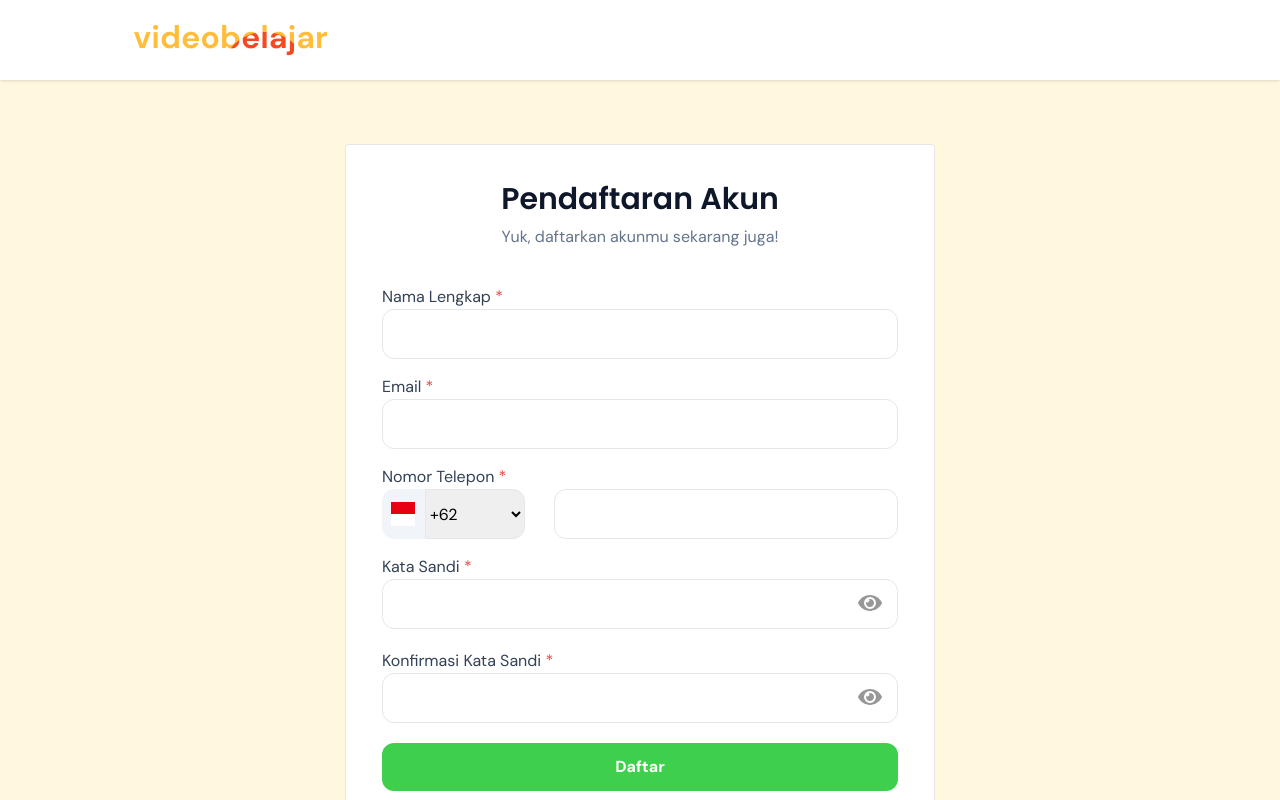
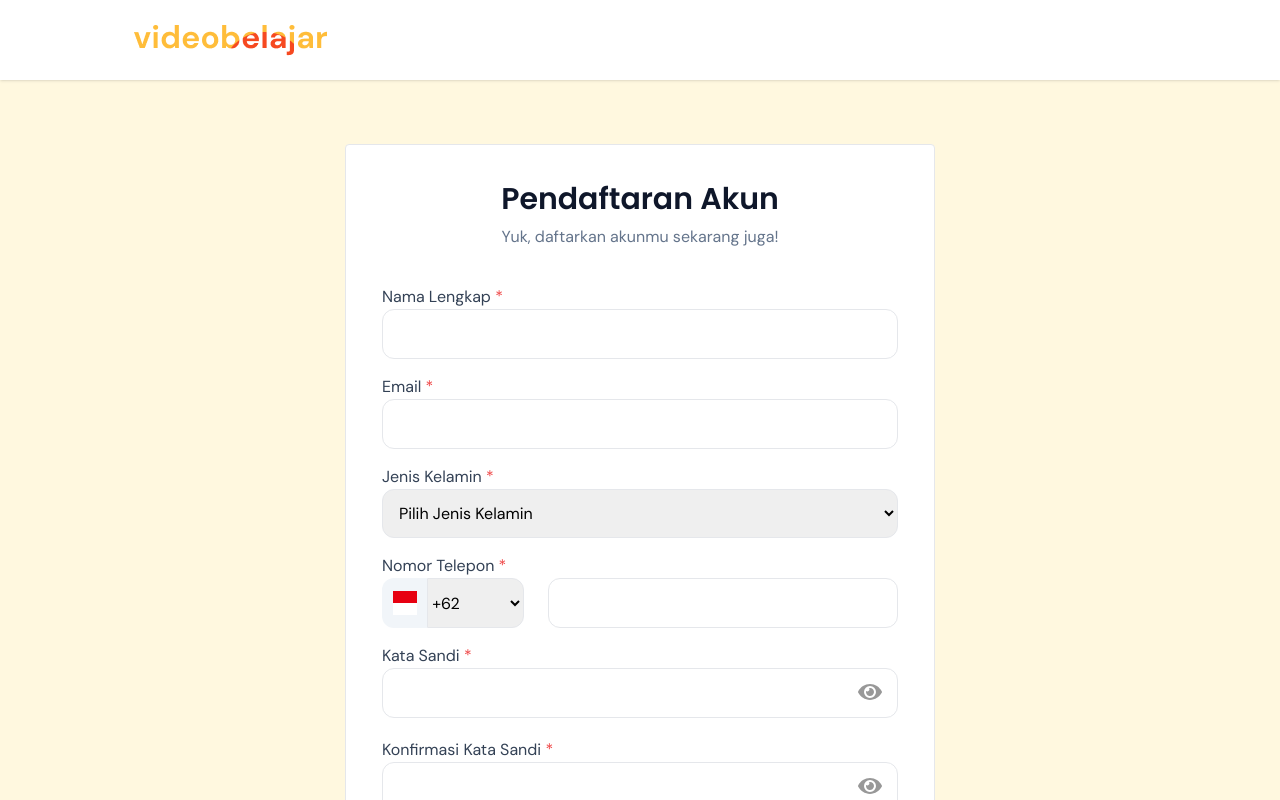
Before and after one commit to heyymasud/video-belajar-website, a React (Vite) app: page /register in a window 1280 px wide. Shown: the top 800 px of the page. Built offline with nearby package versions, Linux system fonts and the light colour scheme; the HTML template or start-up script is replaced by a standard one.

Commit message:
finish auth

```diff
--- a/src/Components/Elements/InputField/InputFieldPhone.jsx
+++ b/src/Components/Elements/InputField/InputFieldPhone.jsx
@@ -1,9 +1,10 @@
 import { useState } from "react";
-import country from "../../../Data/country.js";
+import auth from "../../../Data/authData.js";
 
 const InputFieldPhone = (props) => {
   const { type, text, id, register, errors } = props;
 
+  const country = auth[0].country;
 
   const [selectedCode, setSelectedCode] = useState(country[0].code);
   const [selectedFlag, setSelectedFlag] = useState(country[0].flag);
@@ -18,16 +19,18 @@ const InputFieldPhone = (props) => {
       <label className="text-slate-700 mb-1" htmlFor={id}>
         {text} <span className="text-red-500">*</span>
       </label>
-      <section className="flex justify-between">
-        <section className="flex w-1/3">
-          <label className="w-3/12 bg-slate-100 flex justify-center items-center p-2 rounded-s-xl">
-            <img src={selectedFlag} />
+      <section className="flex justify-between gap-3 md:gap-6">
+        <section className="flex w-10/12 sm:w-5/12">
+          <label className=" bg-slate-100 flex justify-center px-2 items-center rounded-s-xl w-5/12" htmlFor='country'>
+            <img src={selectedFlag} width={24} />
           </label>
           <select
            {...register("country")}
             value={selectedCode}
             onChange={handleChange}
-            className="border border-gray-200 rounded-e-xl w-7/12"
+            className={`border border-gray-200 rounded-e-xl w-full focus:outline-primary-500 ${errors?.[id] && "border-red-500 focus:outline-red-500"}`}
+            name='country'
+            id='country'
           >
             {country.map((c) => (
               <option key={c.code} value={c.code}>
@@ -37,7 +40,7 @@ const InputFieldPhone = (props) => {
           </select>
         </section>
         <input
-          className={`py-3 px-3 w-4/6 border border-gray-200 rounded-xl focus:outline-primary-500 ${
+          className={`py-3 px-3 w-full border border-gray-200 rounded-xl focus:outline-primary-500 ${
             errors?.[id] && "border-red-500 focus:outline-red-500"
           }`}
           type={type}
--- /dev/null
+++ b/src/Components/Elements/InputSelect/index.jsx
@@ -0,0 +1,43 @@
+import { useState } from "react";
+import auth from "../../../Data/authData.js";
+const InputSelect = (props) => {
+  const { text, id, register, errors } = props;
+  const gender = auth[0].gender;
+
+  const [selectedGender, setSelectedGender] = useState(gender[0].option);
+
+  const handleChange = (e) => {
+    setSelectedGender(e.target.value);
+  };
+
+  return (
+    <section>
+      <label className="text-slate-700 mb-1" htmlFor={id}>
+        {text} <span className="text-red-500">*</span>
+      </label>
+      <select
+      className={`py-3 px-3 w-full border border-gray-200 rounded-xl focus:outline-primary-500 ${errors?.[id] && "border-red-500 focus:outline-red-500"}`}
+        {...register(id, {
+          required: `${text} harus diisi!`,
+        })}
+        value={selectedGender}
+        onChange={handleChange}
+        name={id}
+        id={id}
+      >
+        {gender.map((g, i) => (
+          <option key={i} value={g.value}>
+            {g.option}
+          </option>
+        ))}
+      </select>
+      {errors?.[id] && (
+        <p className="text-red-500 text-xs mt-1 text-right w-full">
+          {errors?.[id]?.message}
+        </p>
+      )}
+    </section>
+  );
+};
+
+export default InputSelect;
--- /dev/null
+++ b/src/Data/authData.js
@@ -0,0 +1,37 @@
+const auth = [
+  {
+    country: [
+      {
+        code: "+62",
+        flag: "./img/id.png",
+        country: "Indonesia",
+      },
+      {
+        code: "+1",
+        flag: "./img/usa.png",
+        country: "United States",
+      },
+      {
+        code: "+86",
+        flag: "./img/china.png",
+        country: "China",
+      },
+    ],
+    gender: [
+      {
+        option: "Pilih Jenis Kelamin",
+        value: '',
+      },
+      {
+        option: "Pria",
+        value: "Pria",
+      },
+      {
+        option: "Wanita",
+        value: "Wanita",
+      },
+    ]
+  },
+];
+
+export default auth;
--- a/src/Data/country.js
+++ /dev/null
@@ -1,19 +0,0 @@
-const country = [
-  {
-    code: "+62",
-    flag: "./img/id.png",
-    country: "Indonesia",
-  },
-  {
-    code: "+1",
-    flag: "./img/usa.png",
-    country: "United States",
-  },
-  {
-    code: "+86",
-    flag: "./img/china.png",
-    country: "China",
-  },
-];
-
-export default country;
--- a/src/Pages/Login/index.jsx
+++ b/src/Pages/Login/index.jsx
@@ -47,7 +47,7 @@ const LoginPage = () => {
   return (
     <div className="w-full h-screen flex flex-col items-center">
       <Navbar />
-      <Main classname="h-full">
+      <Main classname="h-full py-9">
         <Form
           onSubmit={handleSubmit(onSubmit)}
           textH="Masuk ke Akun"
--- a/src/Pages/Register/index.jsx
+++ b/src/Pages/Register/index.jsx
@@ -7,13 +7,15 @@ import InputFieldPassword from "../../Components/Elements/InputField/InputFieldP
 import InputFieldPhone from "../../Components/Elements/InputField/InputFieldPhone";
 import Button from "../../Components/Elements/Button";
 import { useForm } from "react-hook-form";
-import country from "../../Data/country.js";
+import auth from "../../Data/authData.js";
 import { useNavigate } from "react-router-dom";
 import { useState } from "react";
 import ModalAuth from "../../Components/Modal/ModalAuth/index.jsx";
+import InputSelect from "../../Components/Elements/InputSelect/index.jsx";
 
 const RegisterPage = () => {
   const navigate = useNavigate();
+  const country = auth[0].country;
   const [isModalOpen, setIsModalOpen] = useState(false);
   // Handle form events
   const {
@@ -82,6 +84,11 @@ const RegisterPage = () => {
               }}
               errors={errors}
             />
+            <InputSelect
+            text="Jenis Kelamin"
+            id="gender"
+            register={register}
+            errors={errors} />
             <InputFieldPhone
               type="number"
               id="phone"
```
